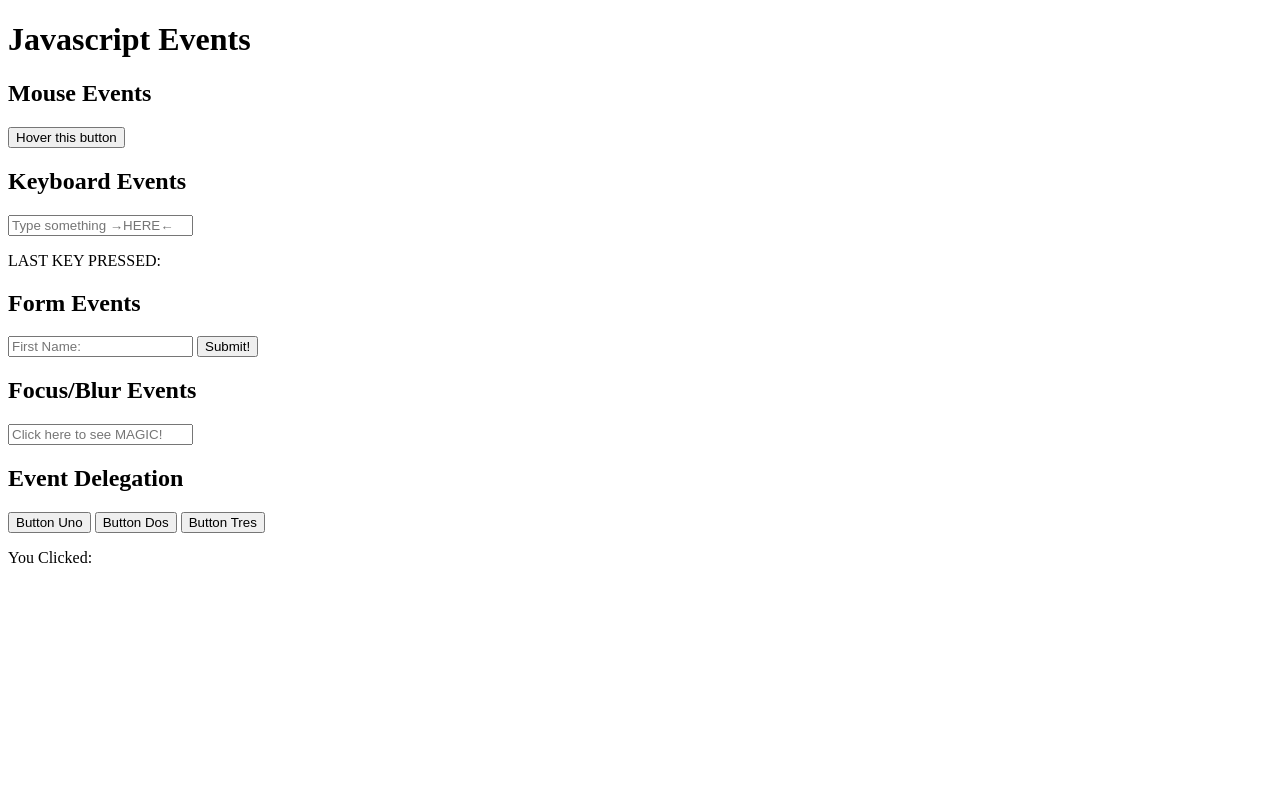
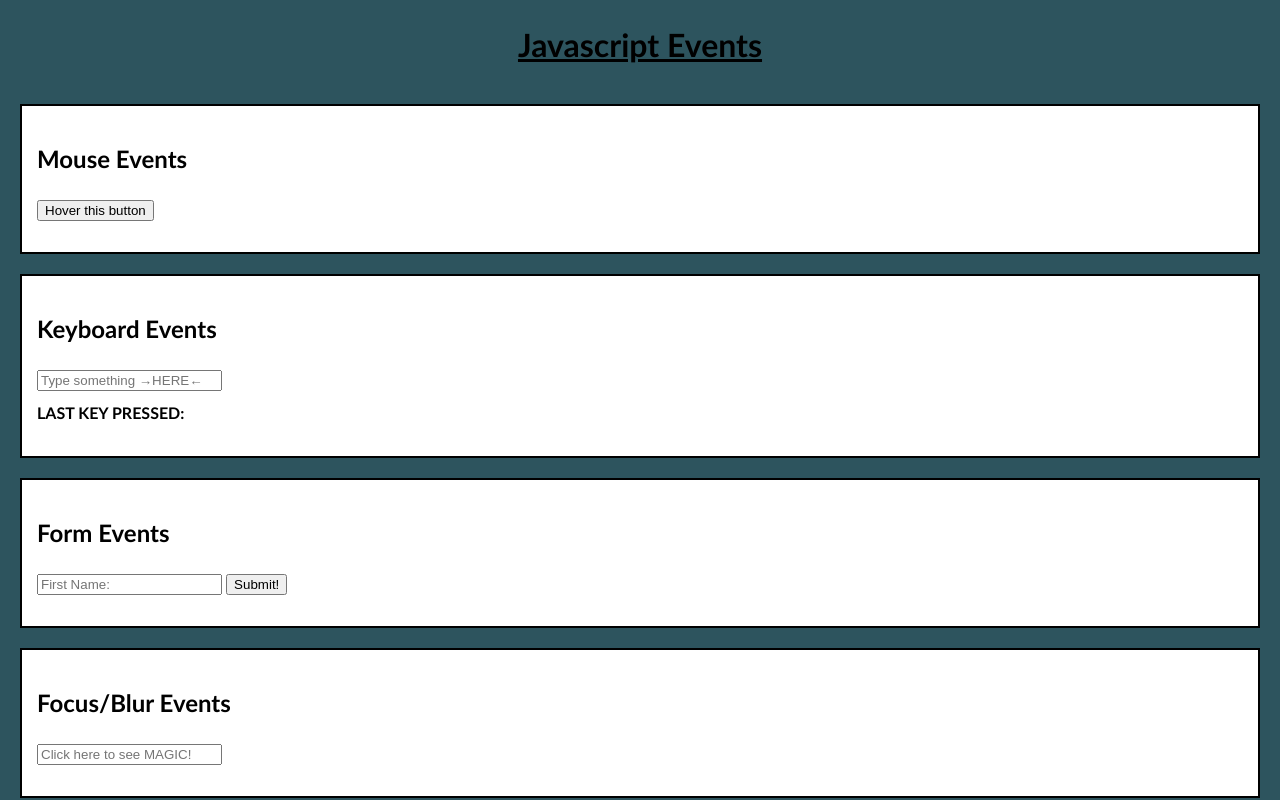
Before and after one commit to Hashim271/lab7-JavascriptEvents, a plain HTML site: page index.html in a window 1280 px wide. Shown: the top 800 px of the page. Drawn offline with Linux system fonts and the light colour scheme.

Commit message:
Added CSS to make it look cleaner

```diff
--- a/styles.css
+++ b/styles.css
@@ -1,8 +1,33 @@
-/*
-.hover-btn {
-    background-color: white;
+body {
+    font-family: 'Trebuchet MS', 'Lucida Sans Unicode', 'Lucida Grande', 'Lucida Sans', Arial, sans-serif;
+    line-height: 1.5;
+    margin: 20px;
+    background-color: #2d545e;
 }
 
-.hover-btn:hover {
-    background-color: gray;
-}*/
+header {
+    text-align: center;
+    text-decoration: underline;
+    margin-bottom: 35px;
+}
+
+.container {
+    margin-bottom: 20px;
+    padding: 15px;
+    background-color: white;
+    border: 2px solid black;
+    box-shadow: rgb(224, 221, 221);
+}
+
+h2 {
+    color: black;
+}
+
+button {
+    cursor: pointer;
+}
+
+.message {
+    margin-top: 10px;
+    font-weight: bolder;
+}
```
